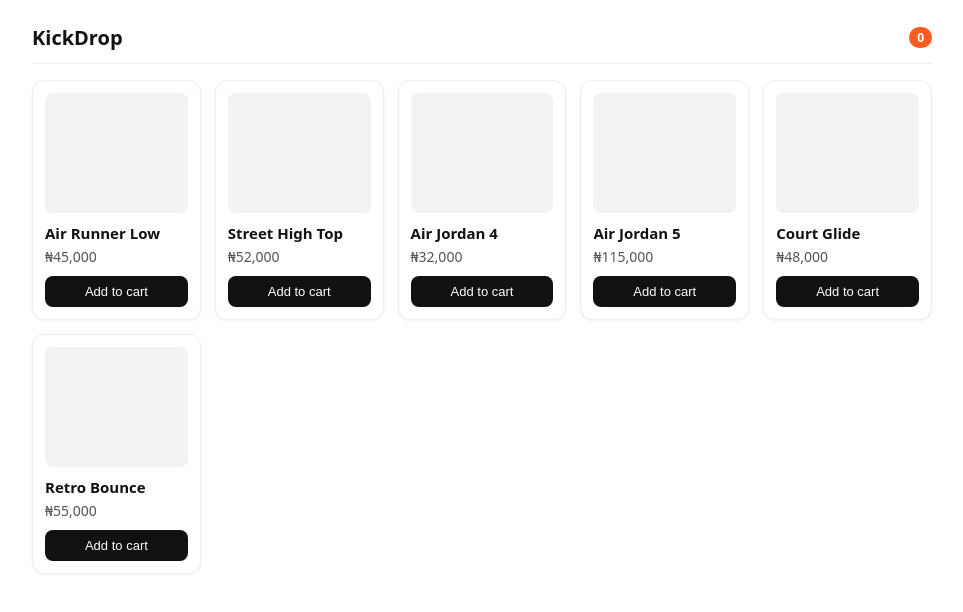
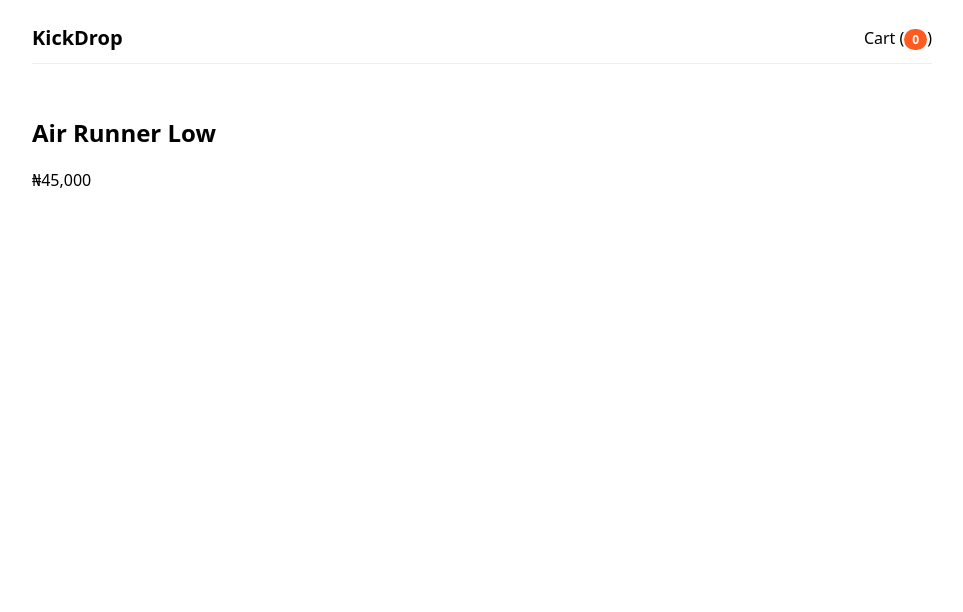
Before and after one commit to MadukaJP/kickdrop, a React (Vite) app: page /product/1 in a window 1280 px wide. Shown: the top 612 px of the page, without its empty margins (158-1121 px from the left). Built offline with nearby package versions, Linux system fonts and the light colour scheme.

Commit message:
feat: implement routing and add cart, home, and product details pages

```diff
--- a/src/App.css
+++ b/src/App.css
@@ -12,6 +12,11 @@
   padding-bottom: 12px;
   margin-bottom: 16px;
   border-bottom: 1px solid #eee;
+}
+
+.header a {
+  text-decoration: none;
+  color: inherit;
 }
 
 .logo {
@@ -78,3 +83,7 @@
 .product-card button:hover {
   background: #ff5a1f;
 }
+
+.product-detail {
+  padding: 16px 0;
+}
--- a/src/App.jsx
+++ b/src/App.jsx
@@ -1,7 +1,10 @@
 import { useState } from "react";
 import "./App.css";
-import Header from "./components/Header";
-import ProductList from "./components/ProductList";
+import { Route, Routes } from "react-router-dom";
+import Cart from "./pages/Cart";
+import Home from "./pages/Home";
+import Header from "./components/Header"
+import ProductDetails from "./pages/ProductDetails";
 
 function App() {
   const [cartCount, setCartCount] = useState(0);
@@ -13,7 +16,11 @@
   return (
     <div className="app">
       <Header cartCount={cartCount} />
-      <ProductList onAddToCart={handleAddToCart} />
+      <Routes>
+        <Route path="/" element={<Home />} />
+        <Route path="/product/:id" element={<ProductDetails />} />
+        <Route path="/cart" element={<Cart />} />
+      </Routes>
     </div>
   );
 }
--- a/src/components/Header.jsx
+++ b/src/components/Header.jsx
@@ -1,10 +1,13 @@
 import React from "react";
+import { Link } from "react-router-dom";
 
 const Header = ({ cartCount }) => {
   return (
-      <header className="header">
-      <span className="logo">KickDrop</span>
-      <span className="cart-badge">{cartCount}</span>
+    <header className="header">
+      <Link to="/" className="logo">KickDrop</Link>
+      <Link to="/cart" >
+        Cart (<span className="cart-badge">{cartCount}</span>)
+      </Link>
     </header>
   );
 };
--- a/src/components/ProductCard.jsx
+++ b/src/components/ProductCard.jsx
@@ -2,7 +2,7 @@
 
 const ProductCard = ({ name, price, onAddToCart }) => {
   return (
-       <div className="product-card">
+    <div className="product-card">
       <div className="product-image-placeholder" />
       <p className="product-name">{name}</p>
       <p className="product-price">{price}</p>
--- /dev/null
+++ b/src/pages/Cart.jsx
@@ -0,0 +1,9 @@
+import React from 'react'
+
+const Cart = () => {
+  return (
+    <div>Your cart is coming soon.</div>
+  )
+}
+
+export default Cart
--- /dev/null
+++ b/src/pages/Home.jsx
@@ -0,0 +1,8 @@
+import React from "react";
+import ProductList from "../components/ProductList";
+
+const Home = () => {
+  return <ProductList />;
+};
+
+export default Home;
--- /dev/null
+++ b/src/pages/ProductDetails.jsx
@@ -0,0 +1,21 @@
+import React from 'react'
+import { useParams } from 'react-router-dom'
+import { products } from '../data/products';
+
+const ProductDetails = () => {
+  const { id } = useParams();
+  const product = products.find((item) => item.id === parseInt(id))
+
+  if (!product) {
+    return <p>Product not found</p>
+  }
+
+  return (
+    <div className='product-detail'>
+        <h2>{product.name}</h2>
+        <p>{product.price}</p>
+    </div>
+  )
+}
+
+export default ProductDetails
```
